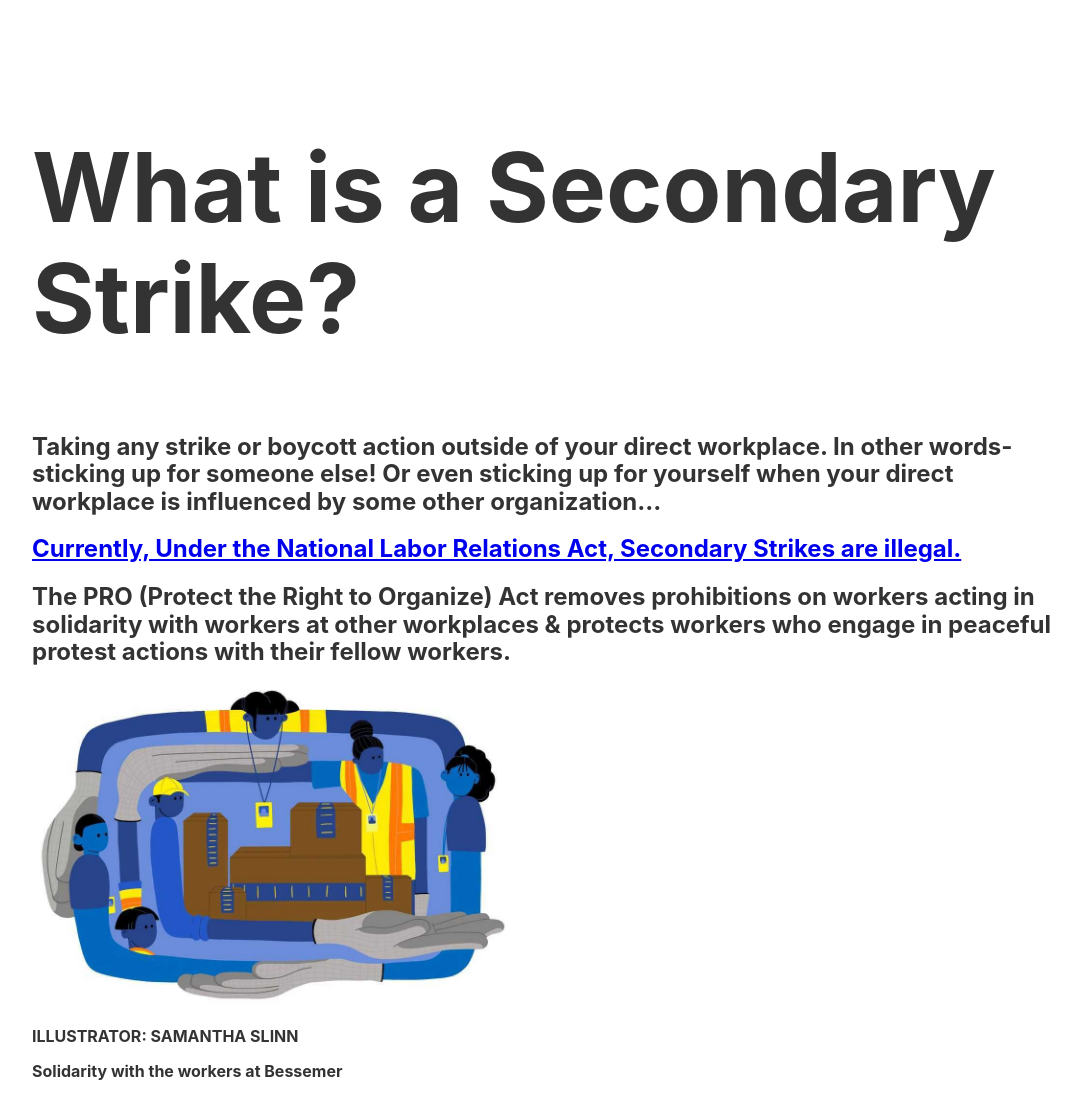
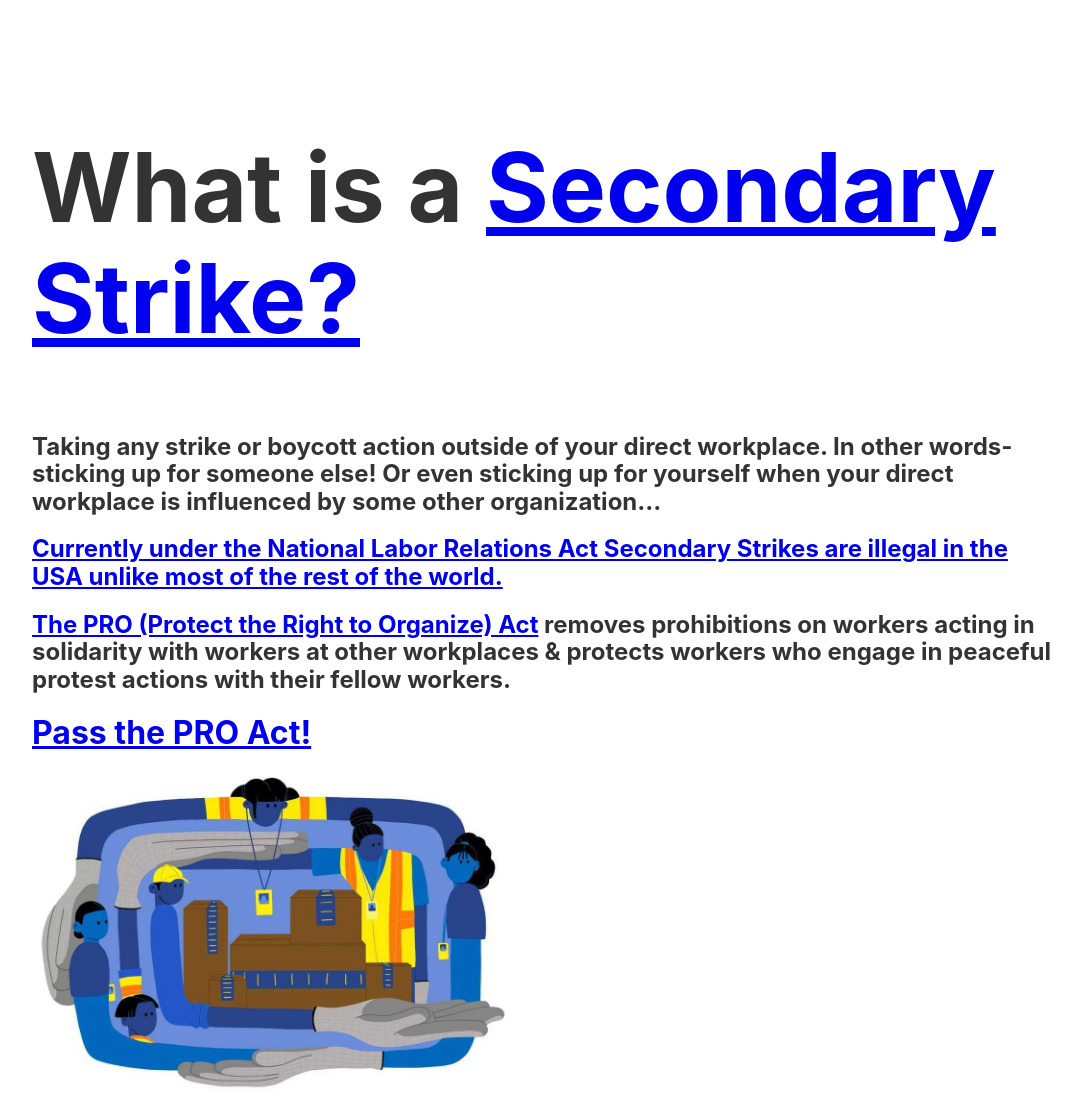
Before and after one commit to airbr/freshtemplate, a website built with Parcel: page index.html in a window 1280 px wide. Shown: the part 500-1596 px from the top of the page, without its empty margins (96-1177 px from the left). Built offline with nearby package versions, Linux system fonts and the light colour scheme.

Commit message:
Reformat

```diff
--- a/index.html
+++ b/index.html
@@ -27,20 +27,27 @@
     <main class="mw9 center">
 
       <article class="pa3 pa5-ns">
-        <h2 class="f3 f1-m f-headline-l">What is a Secondary Strike?</h2>
+        <h2 class="f3 f1-m f-headline-l">What is a <a href="https://en.wikipedia.org/wiki/Solidarity_action">Secondary Strike?</a></h2>
 
         <p class="measure lh-copy">
           <h2>Taking any strike or boycott action outside of your direct workplace. In other words- sticking up for someone else!
             Or even sticking up for yourself when your direct workplace is influenced by some other organization...</h2>
-            <h2><a href="https://www.nlrb.gov/about-nlrb/rights-we-protect/the-law/secondary-boycotts-section-8b4">Currently, Under the National Labor Relations Act, Secondary Strikes are illegal.</a></h2>
+            <h2><a href="https://www.nlrb.gov/about-nlrb/rights-we-protect/the-law/secondary-boycotts-section-8b4">Currently under the National Labor Relations Act Secondary Strikes are illegal in the USA unlike most of the rest of the world.</a></h2>
         </p>
 
         <p class="measure lh-copy">
-          <h2>The PRO (Protect the Right to Organize) Act removes prohibitions on workers acting in solidarity with workers at other workplaces
+          <h2><a href="https://www.congress.gov/bill/116th-congress/house-bill/2474/text">The PRO (Protect the Right to Organize) Act</a> removes prohibitions on workers acting in solidarity with workers at other workplaces
           &
           protects workers who engage in peaceful protest actions with their fellow workers.
         </h2>
         </p>
+
+        <p class="measure lh-copy">
+
+          <h1><a href="https://passtheproact.org/">Pass the PRO Act!</a></h1>
+        </p>
+
+
 
         <p class="measure lh-copy">
           <img src="img/amz.jpg" class="w-100 f5 measure" alt="Graphic showing the care and labor that goes into packages and delivery">
@@ -49,10 +56,6 @@
           <p><b>Solidarity with the workers at Bessemer</b></p>
         </p>
 
-        <p class="measure lh-copy">
-
-          <h1><a href="https://passtheproact.org/">Pass the PRO Act!</a></h1>
-        </p>
 
     </main>
     <script src="js/main.js" charset="utf-8"></script>
```
